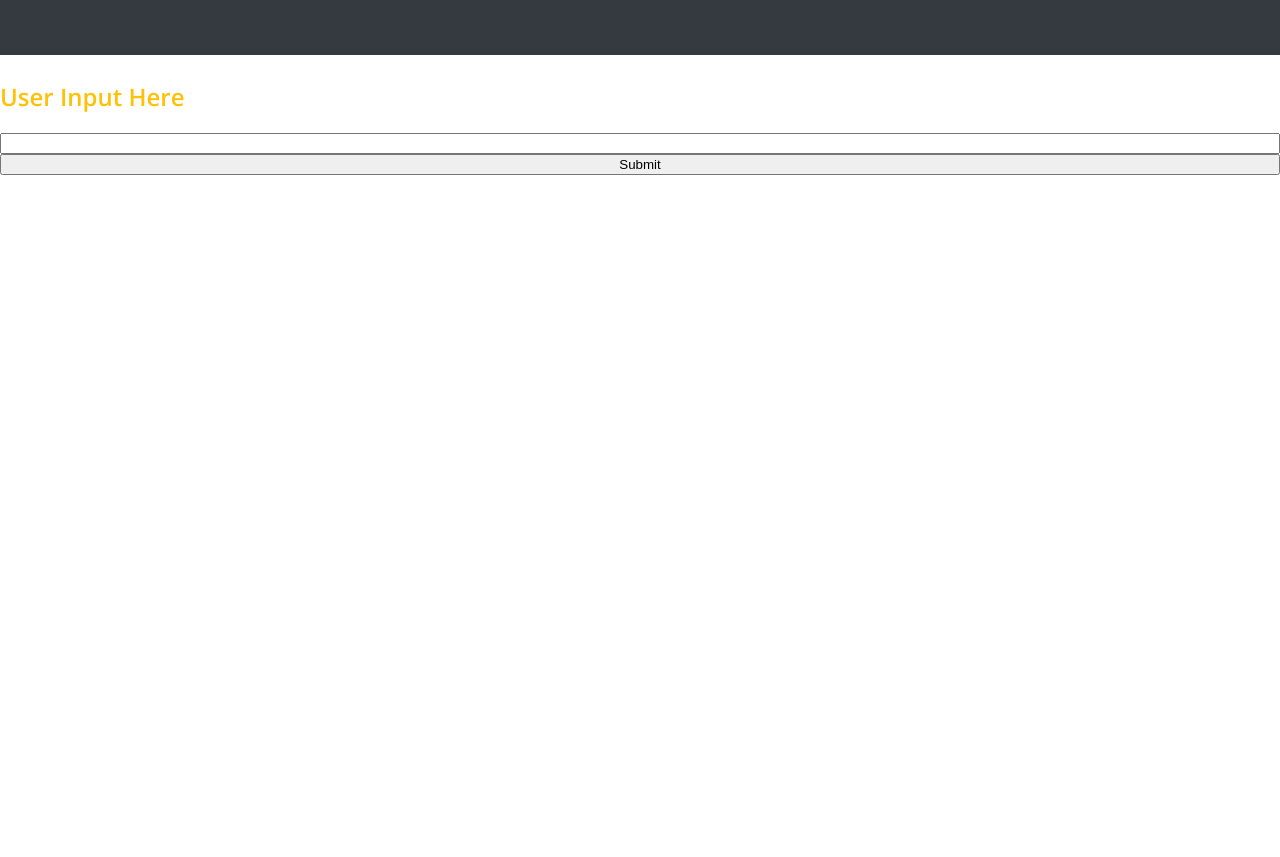
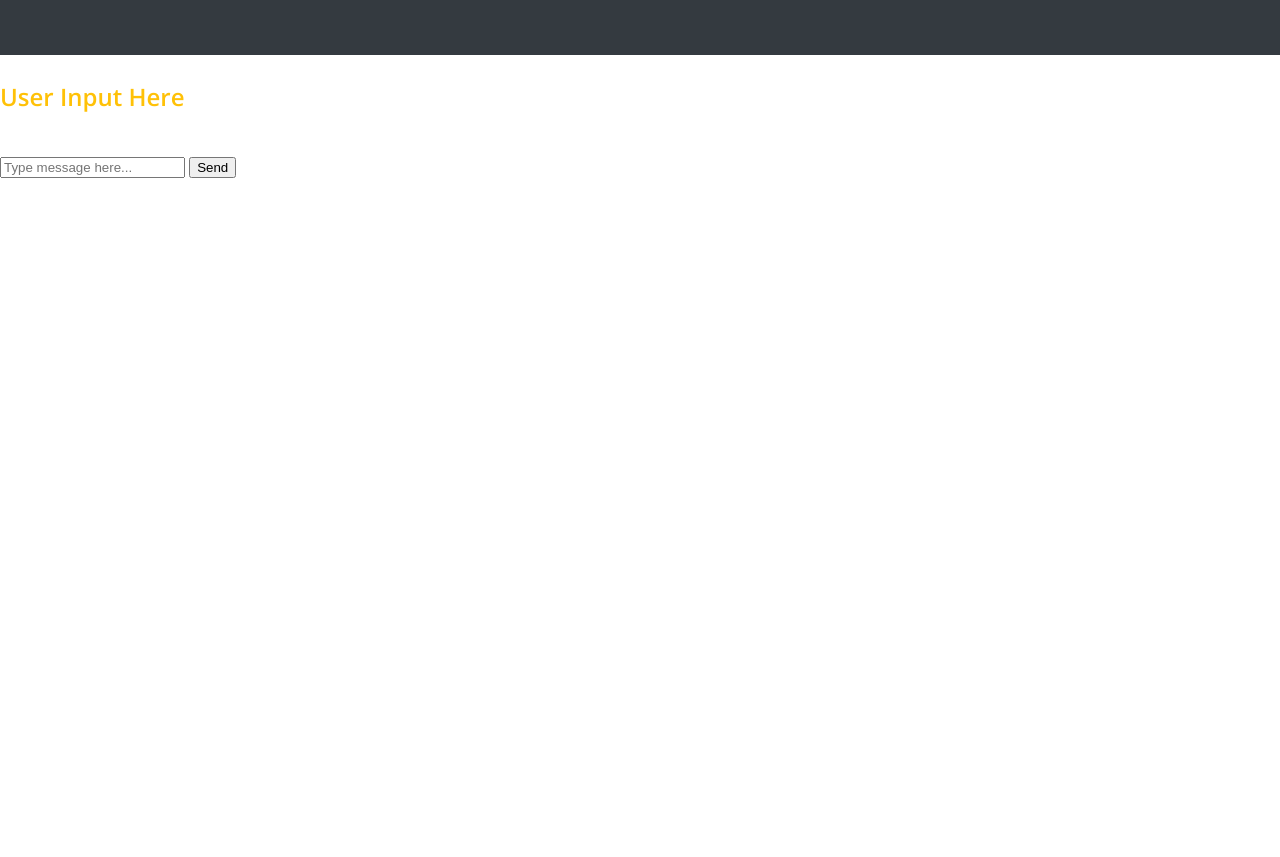
Before and after one commit to richardbrrito/LegalFlow, a website: page knightHacks23/knightHacks/index.html in a window 1280 px wide. Shown: the part 1900-2757 px from the top of the page. Drawn offline with nearby package versions, Linux system fonts and the light colour scheme.

Commit message:
restarting chatbot code
restarting chatbot code

```diff
--- a/knightHacks23/knightHacks/index.html
+++ b/knightHacks23/knightHacks/index.html
@@ -64,30 +64,23 @@
     </section>
     <section class="userInput">
       <h1>User Input Here</h1>
+      <div id = "chat-window">
+        <div class = "main-title"> Chat Bot</div>
+      <div id = 'chat-messages'></div>
+      <form id = "chat-form">
+        <input
+        type = 'text'
+        id = 'chat-input'
+        autoComplete = 'off'
+        placeHolder = 'Type message here...'
+        required
+        />
+        <button type = 'submit'>Send</button>
+      </form>
+       </div>
+       <scrips></scrips>
 
 
-      <script>
-        async function getCompletion() {
-          const prompt = document.getElementById('prompt').value;
-          try {
-            const response = await fetch('/api/completion', {
-              method: 'POST',
-              headers: {
-                'Content-Type': 'application/json'
-              },
-              body: JSON.stringify({ prompt: prompt })
-            });
-            const completion = await response.text();
-            document.getElementById('response').innerText = completion;
-          } catch (error) {
-            console.error('Error:', error);
-          }
-        }
-      </script>
-
-      <input id="prompt" type="text">
-      <button onclick="getCompletion()">Submit</button>
-      <p id="response"></p>
     </section>
 
     <div class="footer">
```
Also changed, not shown: knightHacks23/knightHacks/ai.js (+9 -1 lines), knightHacks23/knightHacks/style.js (line endings or trailing spaces).
